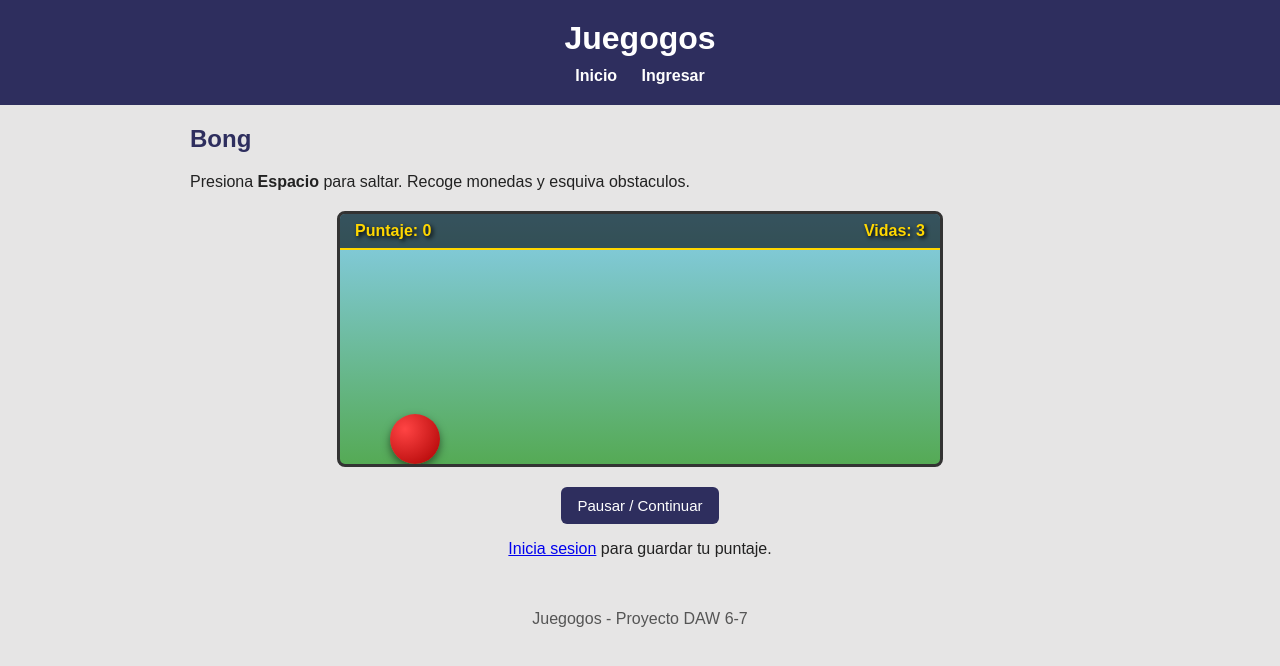
After one commit to Dan140324/juegogos_mvc, a PHP site: page /app/views/home/bong.php in a window 1280 px wide. The commit adds this page. Shown: the top 666 px of the page. Run offline with PHP 8.4, Linux system fonts and the light colour scheme.

Commit message:
Implementación del juego Bong.

```diff
--- a/app/controllers/HomeController.php
+++ b/app/controllers/HomeController.php
@@ -21,4 +21,9 @@ class HomeController
     {
         require __DIR__ . "/../views/home/ahorcado.php";
     }
+
+    public function bong()
+    {
+        require __DIR__ . "/../views/home/bong.php";
+    }
 }
--- /dev/null
+++ b/app/views/home/bong.php
@@ -0,0 +1,39 @@
+<?php $titulo = "Bong"; require __DIR__ . "/../partials/header.php"; ?>
+
+<section class="juego">
+    <h2>Bong</h2>
+    <p>Presiona <strong>Espacio</strong> para saltar. Recoge monedas y esquiva obstaculos.</p>
+
+    <div id="game">
+        <div id="hud">
+            <span id="score">Puntaje: 0</span>
+            <span id="vidas">Vidas: 3</span>
+        </div>
+        <div id="pelota"></div>
+        <div id="overlay">
+            <div id="cuadro">
+                <p id="texto">¡Game Over!</p>
+                <p id="puntajeFinal">Puntaje final: 0</p>
+                <button id="btnReiniciar" onclick="reiniciarJuego()">Volver a jugar</button>
+                <button id="btnSalir" onclick="salirJuego()">Salir</button>
+            </div>
+        </div>
+    </div>
+
+    <p style="text-align:center;margin-top:8px;">
+        <button onclick="togglePause()">Pausar / Continuar</button>
+    </p>
+    <p id="aviso_puntaje" class="mensaje-ok" style="text-align:center;"></p>
+    <?php if (!isset($_SESSION["id_usuario"])): ?>
+        <p style="text-align:center;"><a href="index.php?url=auth/login">Inicia sesion</a> para guardar tu puntaje.</p>
+    <?php endif; ?>
+</section>
+
+<script>
+    const HAY_LOGIN = <?= isset($_SESSION["id_usuario"]) ? "true" : "false" ?>;
+    const JUEGO_ID = 3; // 3 = Bong (ver database.sql)
+</script>
+<script src="js/guardar_puntaje.js"></script>
+<script src="js/bong.js"></script>
+
+<?php require __DIR__ . "/../partials/footer.php"; ?>
--- a/config/conexion.php
+++ b/config/conexion.php
@@ -11,7 +11,7 @@ class Conexion
         $bd   = getenv("DB_NAME") ?: "juegogos";
         $user = getenv("DB_USER") ?: "root";
         $pass = getenv("DB_PASS") ?: "";
-        $port = getenv("DB_PORT") ?: 3306;
+        $port = getenv("DB_PORT") ?: 3307;
 
         $conn = new mysqli($host, $user, $pass, $bd, (int)$port);
 
--- a/database/database.sql
+++ b/database/database.sql
@@ -124,6 +124,7 @@ INSERT INTO juegos (nombre, descripcion, categoria_id) VALUES
   ('Snake',        'Come manzanas y crece sin chocar', 2),
   ('Tres en Raya', 'Consigue tres en linea antes que tu rival', 3),
   ('Ahorcado', 'Adivina la palabra antes de completar el dibujo', 1);
+  ('Bong', 'Salta obstaculos y recoge monedas', 2);
 
 INSERT INTO palabras (palabra, pista, categoria) VALUES
   ('ELEFANTE','Animal terrestre más grande','Animales'),
--- a/public/css/estilos.css
+++ b/public/css/estilos.css
@@ -1,5 +1,3 @@
-/* Estilos generales de Juegogos. Mantiene el mismo look del primer parcial. */
-
 body {
     font-family: Arial, Helvetica, sans-serif;
     margin: 0;
@@ -180,3 +178,88 @@ footer {
     padding: 16px;
     color: #555;
 }
+
+/* ===== Bong ===== */
+
+#game {
+    width: 600px;
+    height: 250px;
+    margin: 20px auto;
+    background: linear-gradient(#87CEEB, #55aa55);
+    position: relative;
+    overflow: hidden;
+    border: 3px solid #333;
+    border-radius: 8px;
+}
+
+#hud {
+    position: absolute;
+    top: 0; left: 0;
+    width: 100%;
+    box-sizing: border-box;
+    display: flex;
+    justify-content: space-between;
+    padding: 8px 15px;
+    background: rgba(0,0,0,0.6);
+    border-bottom: 2px solid #FFD700;
+    color: #FFD700;
+    font-weight: bold;
+    text-shadow: 2px 2px 4px black;
+}
+
+#pelota {
+    width: 50px;
+    height: 50px;
+    background: radial-gradient(circle at 30% 30%, #FF4444, #AA0000);
+    border-radius: 50%;
+    position: absolute;
+    bottom: 0;
+    left: 50px;
+    box-shadow: 0 4px 8px rgba(0,0,0,0.5);
+}
+
+.moneda {
+    width: 20px;
+    height: 20px;
+    background: radial-gradient(circle, #FFD700, #B8860B);
+    border-radius: 50%;
+    position: absolute;
+}
+
+.obstaculo {
+    width: 30px;
+    height: 30px;
+    background: gray;
+    position: absolute;
+}
+
+#overlay {
+    display: none;
+    position: absolute;
+    top: 0; left: 0;
+    width: 100%; height: 100%;
+    background: rgba(0,0,0,0.6);
+    z-index: 10;
+}
+
+#cuadro {
+    position: absolute;
+    top: 50%; left: 50%;
+    transform: translate(-50%, -50%);
+    background: linear-gradient(#222, #444);
+    border: 3px solid #FF0000;
+    border-radius: 12px;
+    padding: 20px;
+    width: 250px;
+    text-align: center;
+    color: #FF4444;
+    font-weight: bold;
+}
+
+#cuadro button {
+    margin: 8px;
+    padding: 8px 15px;
+}
+
+#btnReiniciar { background: #00CC00; color: white; }
+#btnSalir { background: #CC0000; color: white; }
--- a/public/index.php
+++ b/public/index.php
@@ -29,6 +29,9 @@ switch ($url) {
     case "home/snake":       (new HomeController())->snake();       break;
     case "home/tresenraya":  (new HomeController())->tresEnRaya();  break;
     case "home/ahorcado":    (new HomeController())->ahorcado();    break;
+    case "home/bong":
+        (new HomeController())->bong();
+        break;
 
     // ----- Autenticacion -----
     case "auth/login":       (new AuthController())->loginForm();    break;
--- /dev/null
+++ b/public/js/bong.js
@@ -0,0 +1,185 @@
+const pelota = document.getElementById("pelota");
+const game = document.getElementById("game");
+
+const score = document.getElementById("score");
+const vidasLabel = document.getElementById("vidas");
+
+const overlay = document.getElementById("overlay");
+const texto = document.getElementById("texto");
+const puntajeFinal = document.getElementById("puntajeFinal");
+
+const btnReiniciar = document.getElementById("btnReiniciar");
+const btnSalir = document.getElementById("btnSalir");
+
+let puntos = 0;
+let vidas = 3;
+let velocidad = 3;
+
+let pausado = false;
+let saltando = false;
+let juegoActivo = true;
+
+function actualizarHUD() {
+    score.innerText = "Puntaje: " + puntos;
+    vidasLabel.innerText = "Vidas: " + vidas;
+}
+
+function jump() {
+    if (saltando || pausado || !juegoActivo) return;
+    saltando = true;
+
+    let altura = 0;
+    let velocidadVertical = 9;
+    const gravedad = 0.45;
+
+    function animar() {
+        if (pausado || !juegoActivo) {
+            requestAnimationFrame(animar);
+            return;
+        }
+        altura += velocidadVertical;
+        velocidadVertical -= gravedad;
+        if (altura <= 0) {
+            altura = 0;
+            pelota.style.bottom = "0px";
+            saltando = false;
+            return;
+        }
+        pelota.style.bottom = altura + "px";
+        requestAnimationFrame(animar);
+    }
+    requestAnimationFrame(animar);
+}
+
+document.addEventListener("keydown", function (e) {
+    if (e.code === "Space") {
+        e.preventDefault();
+        jump();
+    }
+    if (e.code === "KeyP") {
+        togglePause();
+    }
+});
+
+// Soporte tactil para movil
+game.addEventListener("touchstart", function (e) {
+    e.preventDefault();
+    jump();
+});
+
+function togglePause() {
+    if (!juegoActivo) return;
+    pausado = !pausado;
+}
+
+function gameOver() {
+    juegoActivo = false;
+    overlay.style.display = "block";
+    texto.innerText = "¡Game Over!";
+    puntajeFinal.innerText = "Puntaje final: " + puntos;
+
+    // Guardar puntaje en la BD (igual que Snake y Tres en Raya)
+    guardarPuntaje(JUEGO_ID, puntos);
+}
+
+function reiniciarJuego() {
+    puntos = 0;
+    vidas = 3;
+    velocidad = 3;
+    pausado = false;
+    juegoActivo = true;
+    pelota.style.bottom = "0px";
+    actualizarHUD();
+    overlay.style.display = "none";
+    btnReiniciar.style.display = "inline-block";
+    btnSalir.style.display = "inline-block";
+    document.querySelectorAll(".moneda,.obstaculo").forEach(function (obj) { obj.remove(); });
+    document.getElementById("aviso_puntaje").textContent = "";
+}
+
+function salirJuego() {
+    texto.innerText = "Gracias por jugar";
+    btnReiniciar.style.display = "none";
+    btnSalir.style.display = "none";
+}
+
+// Crear moneda
+function crearMoneda() {
+    if (!juegoActivo) return;
+    var moneda = document.createElement("div");
+    moneda.className = "moneda";
+    moneda.style.left = "600px";
+    moneda.style.bottom = Math.random() * 120 + "px";
+    game.appendChild(moneda);
+
+    var mover = setInterval(function () {
+        if (!juegoActivo) { moneda.remove(); clearInterval(mover); return; }
+        if (pausado) return;
+        var pos = parseInt(moneda.style.left);
+        pos -= velocidad;
+        moneda.style.left = pos + "px";
+
+        var pelotaRect = pelota.getBoundingClientRect();
+        var monedaRect = moneda.getBoundingClientRect();
+        var colision =
+            pelotaRect.left < monedaRect.right &&
+            pelotaRect.right > monedaRect.left &&
+            pelotaRect.top < monedaRect.bottom &&
+            pelotaRect.bottom > monedaRect.top;
+
+        if (colision) {
+            puntos += 10;
+            actualizarHUD();
+            moneda.remove();
+            clearInterval(mover);
+            if (puntos % 20 === 0) velocidad++;
+        }
+        if (pos <= -30) { moneda.remove(); clearInterval(mover); }
+    }, 20);
+}
+
+// Crear obstaculo
+function crearObstaculo() {
+    if (!juegoActivo) return;
+    var obstaculo = document.createElement("div");
+    obstaculo.className = "obstaculo";
+    obstaculo.style.left = "600px";
+    obstaculo.style.bottom = "0px";
+    game.appendChild(obstaculo);
+
+    var mover = setInterval(function () {
+        if (!juegoActivo) { obstaculo.remove(); clearInterval(mover); return; }
+        if (pausado) return;
+        var pos = parseInt(obstaculo.style.left);
+        pos -= velocidad;
+        obstaculo.style.left = pos + "px";
+
+        var pelotaRect = pelota.getBoundingClientRect();
+        var obstaculoRect = obstaculo.getBoundingClientRect();
+        var colision =
+            pelotaRect.left < obstaculoRect.right &&
+            pelotaRect.right > obstaculoRect.left &&
+            pelotaRect.top < obstaculoRect.bottom &&
+            pelotaRect.bottom > obstaculoRect.top;
+
+        if (colision) {
+            if (pelotaRect.bottom <= obstaculoRect.top + 8) {
+                obstaculo.remove();
+                clearInterval(mover);
+            } else {
+                vidas--;
+                actualizarHUD();
+                obstaculo.remove();
+                clearInterval(mover);
+                if (vidas <= 0) gameOver();
+            }
+        }
+        if (pos <= -40) { obstaculo.remove(); clearInterval(mover); }
+    }, 20);
+}
+
+// Generadores
+setInterval(function () { if (!pausado && juegoActivo) crearMoneda(); }, 2000);
+setInterval(function () { if (!pausado && juegoActivo) crearObstaculo(); }, 4000);
+
+actualizarHUD();
```
Also changed, not shown: app/views/home/index.php (+10 -2 lines), 1 other file.
